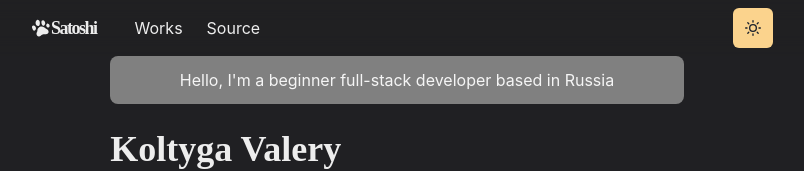
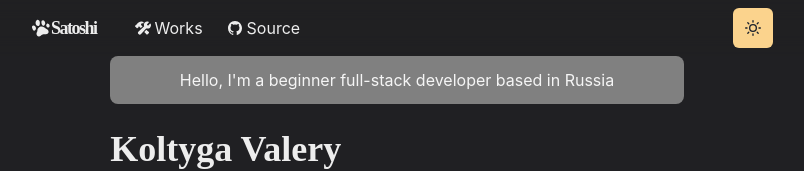
Before and after one commit to uglysatoshi/profile-app, a Next.js app: page / in a window 1280 px wide. Shown: the top 171 px of the page, without its empty margins (243-1047 px from the left). Built offline with nearby package versions, Linux system fonts and the light colour scheme.

Commit message:
adding icons for works and git

```diff
--- a/components/navbar.js
+++ b/components/navbar.js
@@ -16,6 +16,7 @@ import {
 } from '@chakra-ui/react'
 import { HamburgerIcon } from '@chakra-ui/icons'
 import ThemeToggleButton from './theme-toggle-button'
+import { IoLogoGithub, IoConstruct } from 'react-icons/io5'
 
 const LinkItem = ({ href, path, target, children, ...props }) => {
     const active = path === href
@@ -71,18 +72,27 @@ const Navbar = props => {
                     flexGrow={1}
                     mt={{ base: 4, md: 0 }}
                 >
-                    <LinkItem href="/works" path={path}>
-                        Works
-                    </LinkItem>
                     <LinkItem
-                        target="_blank"
-                        href="https://github.com/craftzdog/craftzdog-homepage"
+                        href="/works"
                         path={path}
                         display="inline-flex"
                         alignItems="center"
                         style={{ gap: 4 }}
                         pl={2}
                     >
+                        <IoConstruct/>
+                        Works
+                    </LinkItem>
+                    <LinkItem
+                        target="_blank"
+                        href="https://github.com/uglysatoshi/profile-app"
+                        path={path}
+                        display="inline-flex"
+                        alignItems="center"
+                        style={{ gap: 4 }}
+                        pl={2}
+                    >
+                        <IoLogoGithub/>
                         Source
                     </LinkItem>
                 </Stack>
@@ -107,7 +117,7 @@ const Navbar = props => {
                                 </MenuItem>
                                 <MenuItem
                                     as={Link}
-                                    href="https://github.com/craftzdog/craftzdog-homepage"
+                                    href="https://github.com/uglysatoshi/profile-app"
                                 >
                                     Source
                                 </MenuItem>
--- a/package.json
+++ b/package.json
@@ -29,7 +29,8 @@
     "framer-motion": "^10.16.16",
     "next": "^14.0.4",
     "react": "^18.2.0",
-    "react-dom": "^18.2.0"
+    "react-dom": "^18.2.0",
+    "react-icons": "^4.12.0"
   },
   "devDependencies": {
     "eslint": "^8.56.0",
```
Also changed, not shown: 1 other file (tests, documents, lock files or other folders).
